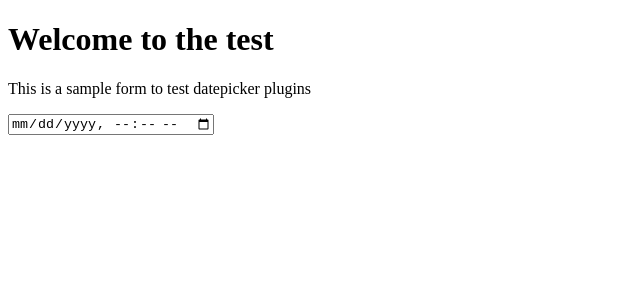
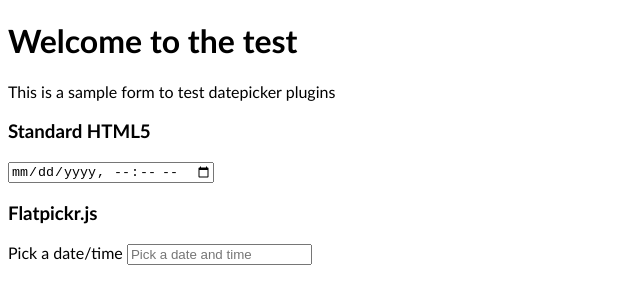
Before and after one commit to frankmolenaar1986/datetimepicker-for-ana, a plain HTML site: page index.html in a window 1280 px wide. Shown: the whole page, without its empty margins (0-640 px from the left). Drawn offline with nearby package versions, Linux system fonts and the light colour scheme.

Commit message:
added cdn version of flatpicker with example

```diff
--- a/index.html
+++ b/index.html
@@ -5,7 +5,17 @@
 	<head>
 		<meta http-equiv="Content-Type" content="text/html; charset=utf-8"/>
 		<title>TEST TEST TEST</title>
+		<!-- flatpickr library library -->
+		<script src="https://cdn.jsdelivr.net/npm/flatpickr"></script>
+		<link rel="stylesheet" href="https://cdn.jsdelivr.net/npm/flatpickr/dist/flatpickr.min.css">
+		<!-- flatpicker theme -->
+		<link rel="stylesheet" type="text/css" href="https://npmcdn.com/flatpickr/dist/themes/material_green.css">
 
+		<style>
+			html {
+				font-family:'Trebuchet MS', 'Lucida Sans Unicode', 'Lucida Grande', 'Lucida Sans', Arial, sans-serif;
+			}
+		</style>
 	</head>
 
 	<body>
@@ -18,10 +28,21 @@
 			This is a sample form to test datepicker plugins
 		</p>
 
+		<h3>Standard HTML5</h3>
 		<form method="POST">
 			<input type="datetime-local" />
 		</form>
 
+		<h3>Flatpickr.js</h3>
+
+		<div>
+			<label for="myDateTimePicker">Pick a date/time</label>
+			<input id="myDateTimePicker" placeholder="Pick a date and time">
+		</div>
+
+		<!-- custom js file to configure datepicker -->
+		<script src="js/flatpicker-config.js"></script>
+
 	</body>
 
 </html>
--- /dev/null
+++ b/js/flatpicker-config.js
@@ -0,0 +1,8 @@
+document.addEventListener("DOMContentLoaded", function() {
+    flatpickr("#myDateTimePicker", {
+        dateFormat:		"n/j/Y H:i",
+        enableTime:		true,
+        allowInput:		true,
+        theme: 			"material_green"
+    });
+});
```
